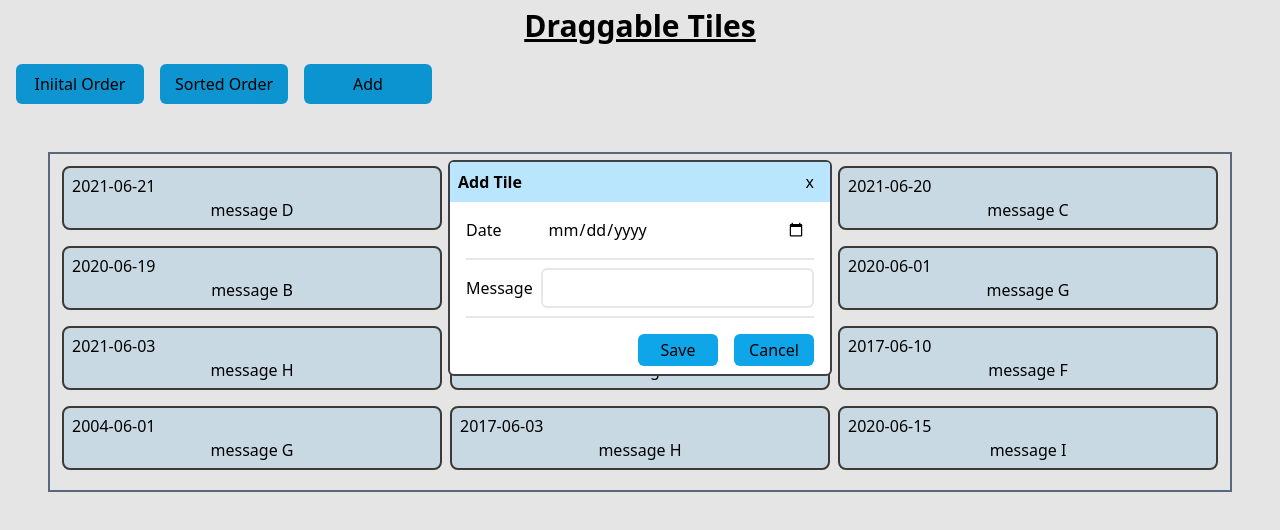
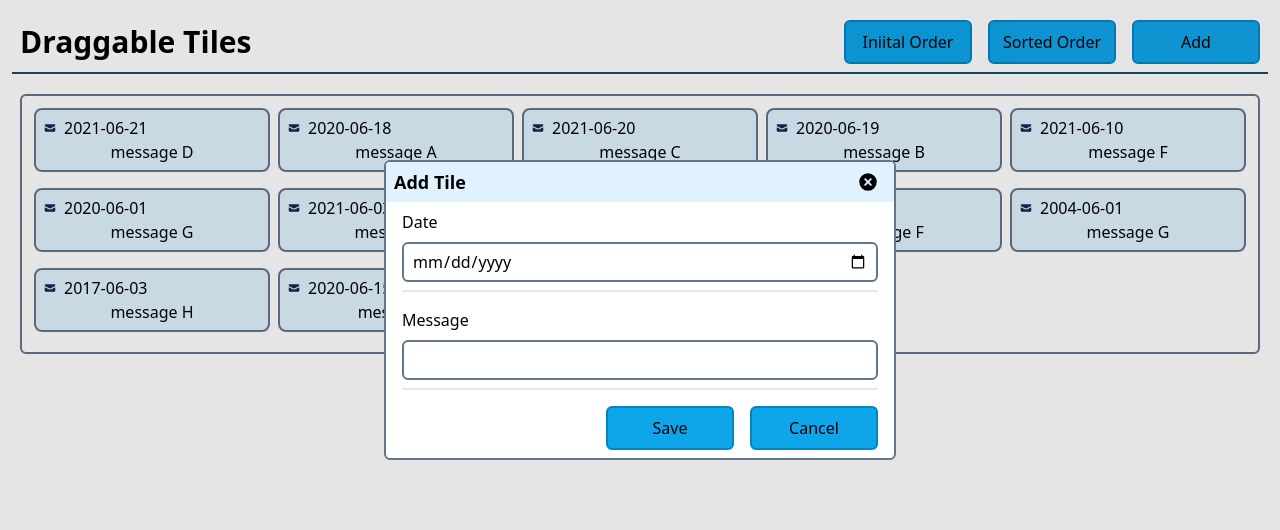
Before and after one commit to abbasmeeran/dndtiles, a React (Vite) app: page / in a window 1280 px wide. Both pictures are taken after a click on the button "Add". Shown: the top 530 px of the page. Built offline with nearby package versions, Linux system fonts and the light colour scheme.

Commit message:
dnd tiles

```diff
--- a/package.json
+++ b/package.json
@@ -10,6 +10,8 @@
     "preview": "vite preview"
   },
   "dependencies": {
+    "@heroicons/react": "2.2.0",
+    "clsx": "2.1.1",
     "react": "^18.3.1",
     "react-dom": "^18.3.1"
   },
--- a/src/App.tsx
+++ b/src/App.tsx
@@ -3,7 +3,7 @@ import Container from "./Components/Container";
 export default function App() {
   return (
     <div>
-      <Container rows={4} cols={3} />
+      <Container rows={3} cols={5} />
     </div>
   );
 }
--- a/src/Components/Container/index.tsx
+++ b/src/Components/Container/index.tsx
@@ -51,11 +51,12 @@ function Container({ rows = 3, cols = 3 }: Props) {
   };
 
   return (
-    <div className="m-2">
-      <h1 className="text-3xl font-bold underline mb-3 flex justify-center">
+    <div className="m-3">
+      <div className="flex flex-col md:flex-row justify-start border-b-2 border-cyan-900">
+        <h1 className="text-3xl font-bold flex items-center flex-1 m-2">
           Draggable Tiles
         </h1>
-      <div className="">
+        <div className="flex md:flex-row flex-col items-stretch">
           <button id="init" onClick={reset} className="button">
             Iniital Order
           </button>
@@ -65,6 +66,7 @@ function Container({ rows = 3, cols = 3 }: Props) {
           <button id="order" onClick={addTile} className="button">
             Add
           </button>
+        </div>
       </div>
 
       {tiles.length && (
--- a/src/Components/Grid/index.tsx
+++ b/src/Components/Grid/index.tsx
@@ -12,7 +12,7 @@ function Grid({ rows = 3, cols = 4, messages, onMove }: Props) {
   return (
     <div>
       <div
-        className="gap-2 hidden md:grid border-2 m-10 p-3 border-slate-500"
+        className="flex flex-col gap-2 md:grid  mt-5 m-2 p-3 rounded-md app-border"
         style={{
           gridTemplateRows: `repeat(${rows}, 1fr)`,
           gridTemplateColumns: `repeat(${cols}, 1fr)`,
@@ -22,11 +22,6 @@ function Grid({ rows = 3, cols = 4, messages, onMove }: Props) {
           <Tile value={message} index={i} onMove={onMove} />
         ))}
       </div>
-      <div className="sm:grid md:hidden grid-cols-1 border-2 m-10 p-3 border-slate-500 gap-3">
-        {messages.map((message, i) => (
-          <Tile value={message} index={i} onMove={onMove} />
-        ))}
-      </div>
     </div>
   );
 }
--- a/src/Components/Tile/index.tsx
+++ b/src/Components/Tile/index.tsx
@@ -1,5 +1,6 @@
 import React from "react";
 import { Message } from "../message";
+import { BeakerIcon, EnvelopeIcon } from "@heroicons/react/16/solid";
 
 export type TileData = {
   message?: Message;
@@ -57,8 +58,11 @@ function Tile({ value, index, onMove }: Props) {
       onDragEnd={onDragEnd}
       onDragLeave={onDragLeave}
     >
-      <div className="ml-2">{date}</div>
-      <div className="flex justify-center">{message}</div>
+      <div className="ml-2 flex justify-start">
+        <EnvelopeIcon className="size-3 text-blue-950 mr-2 text-wrap self-center" />
+        <div>{date}</div>
+      </div>
+      <div className="flex justify-center text-wrap">{message}</div>
     </div>
   );
 }
--- a/src/Components/TileForm/index.tsx
+++ b/src/Components/TileForm/index.tsx
@@ -1,18 +1,28 @@
 import React, { useState } from "react";
 import { Message } from "../message";
+import { XCircleIcon } from "@heroicons/react/16/solid";
+import clsx from "clsx";
 
 type Props = {
   dialogRef: React.RefObject<HTMLDialogElement>;
   onSave: (m: Message) => void;
 };
 
+type Error = Record<"date" | "message", string>;
+
 function TileForm({ dialogRef, onSave }: Props) {
   const [message, setMessage] = useState("");
   const [date, setDate] = useState("");
 
+  const [error, setError] = useState<Error>();
+
   const onSaveClick = (e: React.MouseEvent<HTMLButtonElement>) => {
     e.preventDefault();
-    onSave({ message, date });
+    const messageObj = { message, date };
+    if (!validate(messageObj)) {
+      return;
+    }
+    onSave(messageObj);
     toggleDialog(false);
   };
 
@@ -28,6 +38,7 @@ function TileForm({ dialogRef, onSave }: Props) {
     } else if (name === "date") {
       setDate(value);
     }
+    validate({ date, message, [name]: value });
   };
 
   const toggleDialog = (open: boolean) => {
@@ -35,59 +46,76 @@ function TileForm({ dialogRef, onSave }: Props) {
       if (!open) {
         setDate("");
         setMessage("");
+        setError({} as Error);
       }
       open ? dialogRef.current.showModal() : dialogRef.current.close();
     }
   };
 
+  const validate = function ({ date, message }: Message) {
+    const error = {} as Error;
+    if (!date) {
+      error.date = "required";
+    } else {
+      if (!Date.parse(date)) error.date = "Date is not valid";
+    }
+    if (!message) {
+      error.message = "required";
+    }
+    setError(error);
+    return !Object.keys(error).length;
+  };
+
   return (
     <dialog
       ref={dialogRef}
-      className="mx-auto my-40 border-2 border-zinc-700 rounded-md w-[30%] "
+      className="mx-auto my-40 app-border rounded-md md:w-[40%] w-[100%]"
     >
-      <div className="bg-sky-200 h-10 flex items-center p-2">
-        <h1 className="font-bold">Add Tile</h1>
-        <button
-          className="flex-1 flex justify-end m-2"
-          onClick={() => toggleDialog(false)}
-        >
-          x
+      <div className="bg-sky-100 h-10 flex items-center p-2 ">
+        <h1 className="font-bold text-lg flex-1">Add Tile</h1>
+        <button className="flex-1 justify-items-end m-2">
+          <XCircleIcon
+            className="size-5 cursor-pointer"
+            onClick={(e: React.MouseEvent) => {
+              e.preventDefault();
+              toggleDialog(false);
+            }}
+          />
         </button>
       </div>
-      <form className=" my-auto m-2">
-        <div className="border-b-2 m-2 pb-2 flex items-center">
-          <label className="mr-2 flex-1">Date</label>
+      <form className=" my-auto m-2 flex flex-col">
+        <div className="border-b-2 m-2 pb-2 flex flex-col ">
+          <label className="mr-2 mb-2">Date</label>
           <input
             type="date"
             name="date"
-            className="px-2 h-10 flex-[60%]"
+            className={clsx("form-input", error?.date && "error")}
             value={date}
             onChange={onChange}
             required
           />
+          {error?.date && <div className="error-message">{error?.date}</div>}
         </div>
-        <div className="border-b-2 m-2 pb-2 flex items-center">
-          <label className="mr-2 flex-1">Message </label>
+        <div className="border-b-2 m-2 pb-2 flex flex-col">
+          <label className="mr-2 mb-2">Message </label>
           <input
             type="text"
             name="message"
-            className="px-2 h-10 flex-[60%] border-2 rounded-md"
+            className={clsx("form-input", error?.message && "error")}
             value={message}
             onChange={onChange}
             required
+            maxLength={50}
           />
+          {error?.message && (
+            <div className="error-message">{error?.message}</div>
+          )}
         </div>
         <div className="flex justify-end">
-          <button
-            onClick={onSaveClick}
-            className="bg-sky-500 p-1 rounded-md font-medium m-2 w-20"
-          >
+          <button onClick={onSaveClick} className="button w-20">
             Save
           </button>
-          <button
-            onClick={onCancel}
-            className="bg-sky-500 p-1 rounded-md font-medium m-2 w-20"
-          >
+          <button onClick={onCancel} className="button w-20">
             Cancel
           </button>
         </div>
--- a/src/index.css
+++ b/src/index.css
@@ -9,9 +9,29 @@
     --tile-bg-color: theme("colors.sky.100");
   }
   .button {
-    @apply bg-sky-500 p-2 rounded-md font-medium m-2 w-32;
+    @apply bg-sky-500 p-2 rounded-md font-medium m-2 min-w-32 border-2 border-sky-600;
   }
   .tile {
-    @apply border-2 border-stone-700 rounded-lg flex flex-col justify-center h-16 mb-2 bg-sky-100;
+    @apply border-2 app-border rounded-lg flex flex-col justify-center h-16 mb-2 bg-sky-100 cursor-pointer;
+  }
+
+  .tiles-grid {
+    @apply grid-cols-2 !important;
+  }
+
+  .app-border {
+    @apply border-2 border-slate-500;
+  }
+
+  .error {
+    @apply border-2 !border-red-600 focus:outline-none;
+  }
+
+  .form-input {
+    @apply px-2 h-[2.5rem] app-border rounded-md;
+  }
+
+  .error-message {
+    @apply text-red-600 text-[0.9rem] my-1;
   }
 }
```
Also changed, not shown: 1 other file (tests, documents, lock files or other folders). Lines whose indentation alone changed are shown as unchanged.
